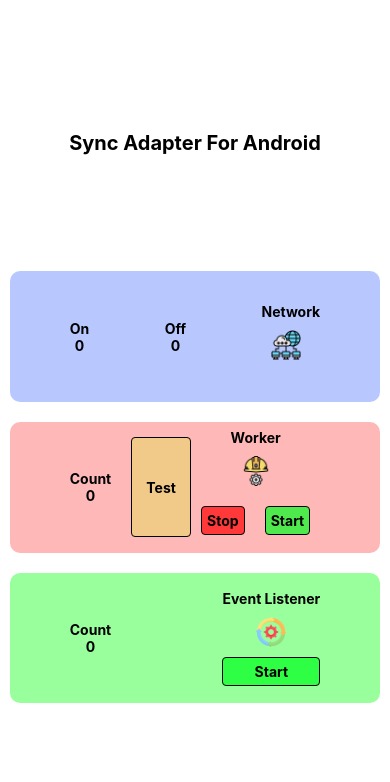
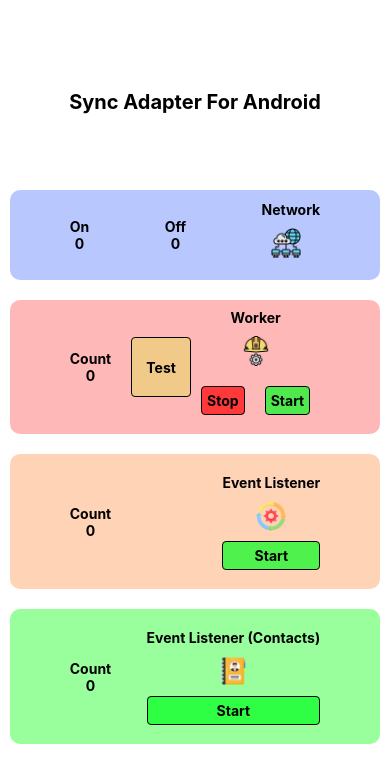
Before and after one commit to React-Native-All-Projects/Sync-Adapter---Android, a React Native app in the folder syncadapterandroid/: screen / in a window 390 px wide. Shown: the top 782 px of the page. Built offline with nearby package versions, Linux system fonts and the light colour scheme.

Commit message:
ContentObserver

```diff
--- a/syncadapterandroid/src/View/layout.style.tsx
+++ b/syncadapterandroid/src/View/layout.style.tsx
@@ -20,7 +20,7 @@ const layoutStyle = StyleSheet.create({
     mainButtons:{
         margin:10,borderWidth:0.3,padding:5,borderRadius:4
     },
-    testButton:{margin:0,height:100,width:60
+    testButton:{margin:0,height:60,width:60
         ,backgroundColor:'#c5ff0040',alignItems:'center'
         ,justifyContent:'center'}
 })
--- a/syncadapterandroid/src/View/layout.tsx
+++ b/syncadapterandroid/src/View/layout.tsx
@@ -12,6 +12,7 @@ const Layout = () =>{
   });
 
   const [eventListenerCount , setEventListenerCount] = useState(0);
+  const [eventListenerContactsCount , setEventListenerContactsCount] = useState(0);
 
   const { ModuleApp } = NativeModules;
   const StartEventListenerService = async () => {
@@ -26,6 +27,10 @@ const Layout = () =>{
 
   const onStopBackgroundService = async () => {
     await ModuleApp.stopBackgroundWork();
+  }
+
+  const onRegisterContentObserver = async () =>{
+    await ModuleApp.RegisterContentObserver();
   }
 
   useEffect(()=>{
@@ -44,6 +49,12 @@ const Layout = () =>{
 
     DeviceEventEmitter.addListener('EventListenerService', () => {
       setEventListenerCount(oldValue=>oldValue+1);
+    });
+
+    DeviceEventEmitter.addListener('EventListenerContacts', (Listener:any) => {
+      console.log('Listener: ' , Listener);
+
+      setEventListenerContactsCount(oldValue=>oldValue+1);
     });
   },[])
 
@@ -74,7 +85,7 @@ const Layout = () =>{
         </View>
       </View>
 
-      <View style={[layoutStyle.sectionContainer,{backgroundColor:'#ff000047'}]}>
+      <View style={[layoutStyle.sectionContainer,{backgroundColor:'#ff000047',flex:0.3}]}>
         <View style={[layoutStyle.selfContainer]}>
         <View style={[layoutStyle.textContainer]}>
             <Text style={[layoutStyle.text]}>Count</Text>
@@ -107,7 +118,7 @@ const Layout = () =>{
         </View>
       </View>
 
-      <View style={[layoutStyle.sectionContainer,{backgroundColor:'#00ff0a66'}]}>
+      <View style={[layoutStyle.sectionContainer,{backgroundColor:'#ff69004a',flex:0.3}]}>
         <View style={[layoutStyle.selfContainer]}>
           <View style={[layoutStyle.textContainer]}>
             <Text style={[layoutStyle.text]}>Count</Text>
@@ -130,6 +141,29 @@ const Layout = () =>{
         </View>
       </View>
 
+      <View style={[layoutStyle.sectionContainer,{backgroundColor:'#00ff0a66',flex:0.3}]}>
+        <View style={[layoutStyle.selfContainer]}>
+          <View style={[layoutStyle.textContainer]}>
+            <Text style={[layoutStyle.text]}>Count</Text>
+            <Text style={[layoutStyle.text]}>{eventListenerContactsCount}</Text>
+          </View>
+          <View style={[layoutStyle.itemContainer]}>
+            <View style={{alignItems:'center'}}>
+              <Text style={[layoutStyle.text]}>Event Listener (Contacts)</Text>
+              <Image
+                source={require('../../assets/images/contact-book.png')}
+                style={[layoutStyle.image]}
+              />
+                <View style={{width:'100%'}}>
+                  <TouchableOpacity onPress={onRegisterContentObserver}
+                  style={[layoutStyle.mainButtons,{margin:0,backgroundColor:'#00ff1db0',alignItems:'center'}]}
+                  ><Text style={[layoutStyle.text]}>Start</Text></TouchableOpacity>
+                </View>
+            </View>
+          </View>
+        </View>
+      </View>
+
       <View style={{flex:0.2}}></View>
     </View>
   )
```
Also changed, not shown: syncadapterandroid/assets/images/contact-book.png (added), 17 other files (tests, documents, lock files or other folders).
